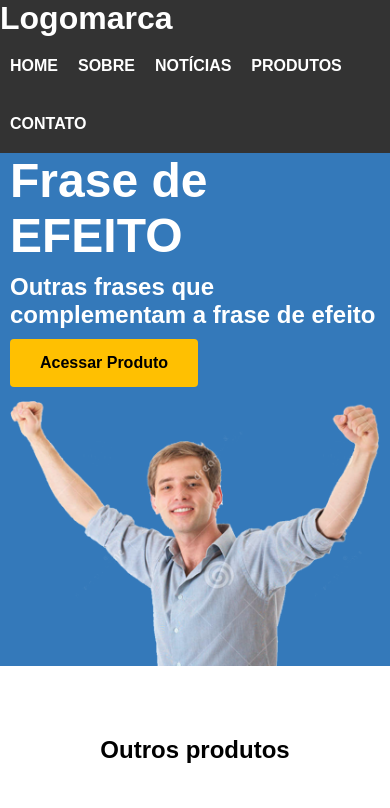
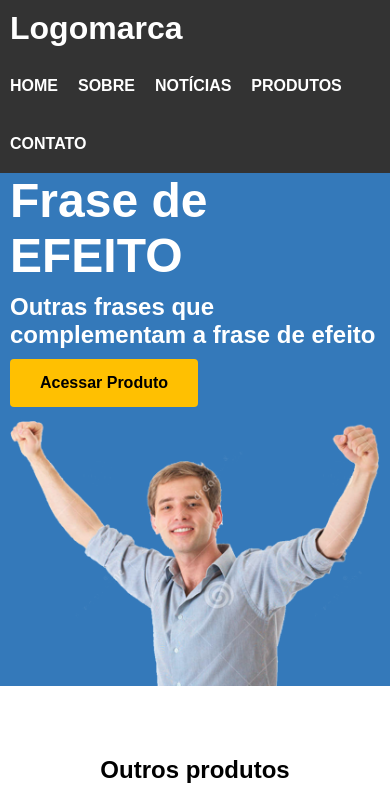
Before and after one commit to Praticando/projetosimples1, a plain HTML site: page index.html in a window 390 px wide. Shown: the top 808 px of the page. Drawn offline with Linux system fonts and the light colour scheme.

Commit message:
Update style.css

```diff
--- a/css/style.css
+++ b/css/style.css
@@ -110,6 +110,9 @@ a{
 	background-color: #3479ba;
 }
 @media (max-width: 720px){
+	.logo{
+		padding: 10px;
+	}
 	.container, .menu{
 		flex-wrap: wrap;
 	}
```
